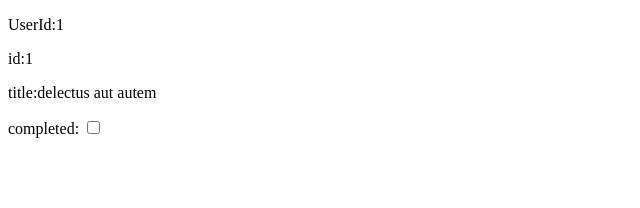
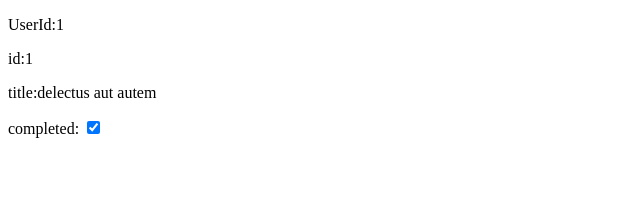
Before and after one commit to Kripsters/effect-ipb22, a React (Create React App) app: page / in a window 1280 px wide. Shown: the top 208 px of the page, without its empty margins (0-640 px from the left). Built offline with nearby package versions, Linux system fonts and the light colour scheme.

Commit message:
yaaay divpusejie

```diff
--- a/src/App.js
+++ b/src/App.js
@@ -1,12 +1,12 @@
-import ToDo from "./ToDo.js"
+import ToDo from "./ToDo.js";
 
 function App() {
-const todo = [{
-  userId:1,
-  id:1,
-  title:"delectus aut autem",
+  const todo = {
+    userId: 1,
+    id: 1,
+    title: "delectus aut autem",
     completed: false,
-}];
+  };
 
   //const helloToDo = todo.map((index, current) => {
   //  return <ToDo key={index} />
@@ -14,7 +14,7 @@ const todo = [{
 
   return (
     <>
-      <ToDo data={todo[0]}/>
+      <ToDo {...todo} />
     </>
   );
 }
--- a/src/ToDo.js
+++ b/src/ToDo.js
@@ -1,15 +1,23 @@
+import React, { useState } from "react";
+
 function ToDo(props) {
+  const [runcuks, setRuncuks] = useState(true);
 
-const dater = props.data
-console.log(dater)
-    return (
-<>
-    <p>UserId:{dater.userId}</p>
-    <p>id:{dater.id}</p>
-    <p>title:{dater.title}</p>
-    <p>completed: <input type="checkbox" checked={dater.completed} readOnly/> </p>
-</>
-    );
+  function handleChange(event) {
+    setRuncuks(event.target.checked);
+  }
+
+  return (
+    <>
+      <p>UserId:{props.userId}</p>
+      <p>id:{props.id}</p>
+      <p>title:{props.title}</p>
+      <p>
+        completed:{" "}
+        <input type="checkbox" checked={runcuks} onChange={handleChange} />{" "}
+      </p>
+    </>
+  );
 }
 
 export default ToDo;
```
Also changed, not shown: src/index.js (+4 -4 lines). Lines whose indentation alone changed are shown as unchanged.
